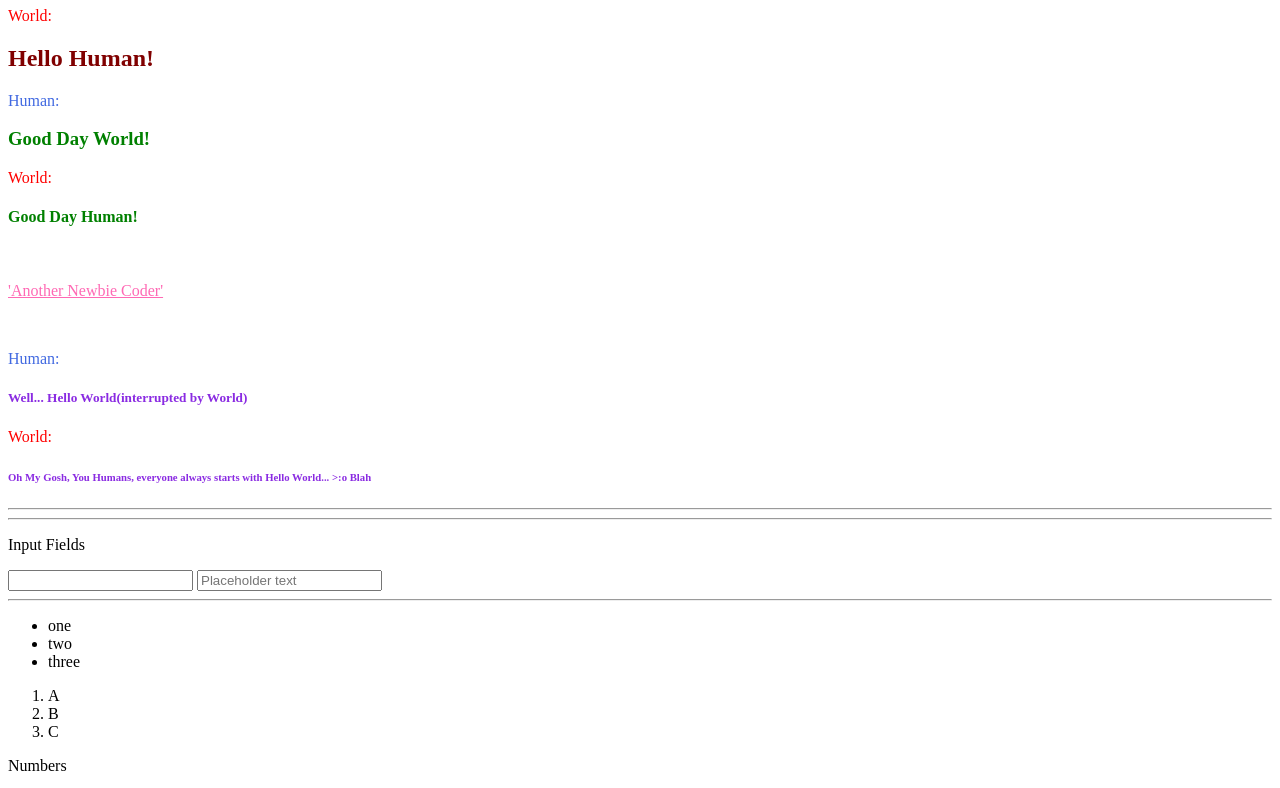
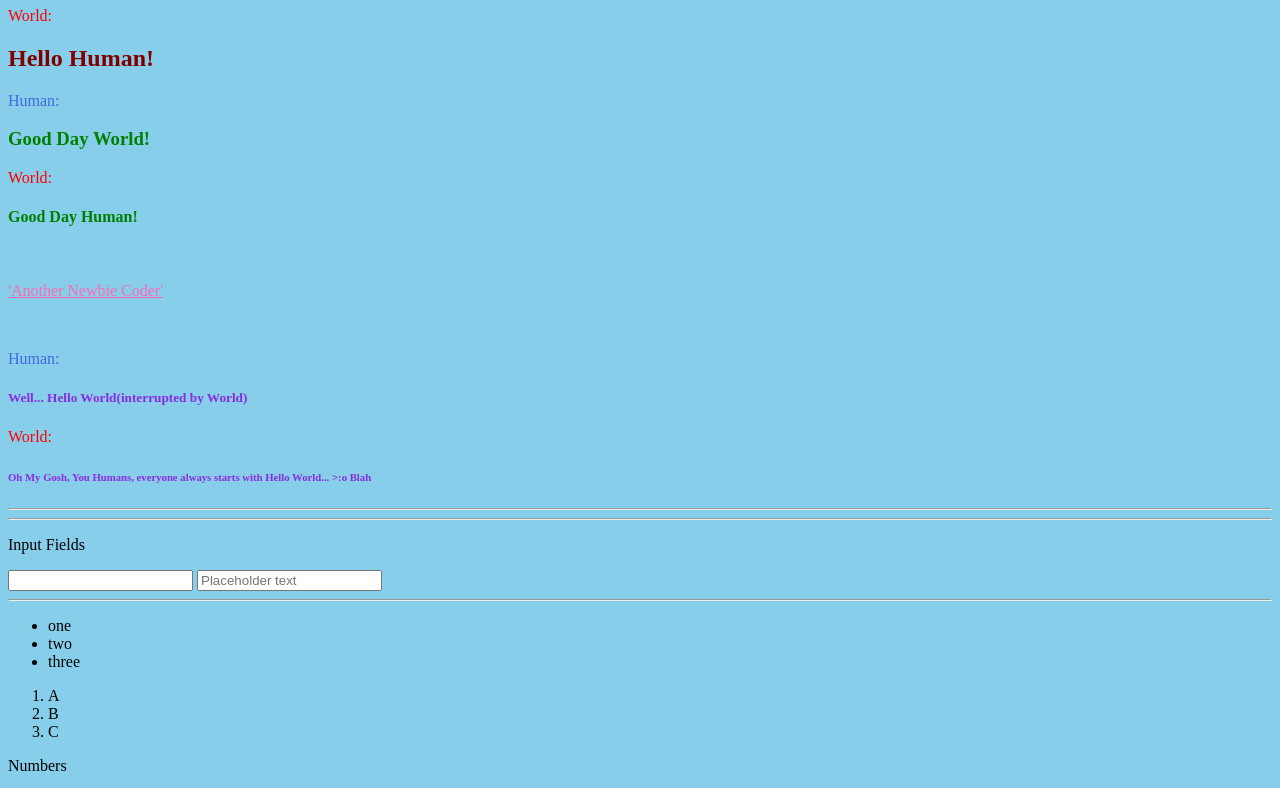
Before and after one commit to nicholasd-uci/myHelloWorld, a plain HTML site: page index.html in a window 1280 px wide. Shown: the part 107-895 px from the top of the page. Drawn offline with Linux system fonts and the light colour scheme.

Commit message:
updated HTML page

```diff
--- a/index.html
+++ b/index.html
@@ -8,25 +8,27 @@
     <style>
 /* #id then .class then tag(h1 || h2 || p) */
         #part1 {
-            color: maroon;
+            color: maroon
         }
         #part2 {
-            color: green;
+            color: green
         }
         #newbie {
             color: hotpink;
-            text-decoration: underline;
+            text-decoration: underline
         }
         #part3 {
-            color: blueviolet;
+            color: blueviolet
         }
         .humanP {
-            color: royalblue;
+            color: royalblue
         }
         .world {
             color: red
         }
-
+        body {
+             background-color: skyblue
+         }
     </style>
 </head>
 
```
